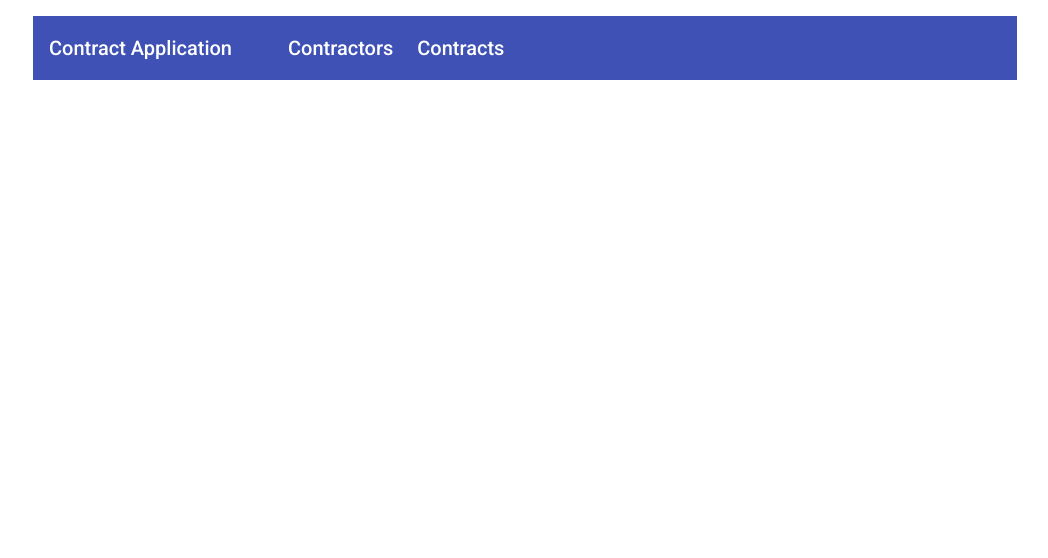
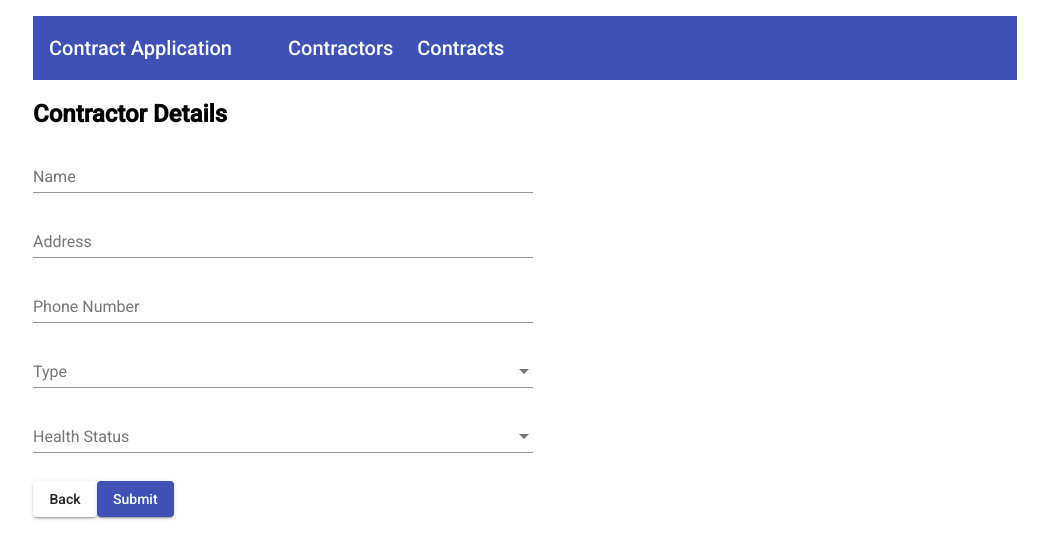
Before and after one commit to ammachadoGIT/ContractApplication, an Angular app in the folder app-contract/: page /contractors/new in a window 1280 px wide. Shown: the top 558 px of the page, without its empty margins (115-1163 px from the left). Built offline with nearby package versions, Linux system fonts and the light colour scheme; no server answers.

Commit message:
fix contractor detail page

```diff
--- a/app-contract/src/app/contractor-detail/contractor-detail.component.html
+++ b/app-contract/src/app/contractor-detail/contractor-detail.component.html
@@ -1,34 +1,45 @@
-<div *ngIf="contractor">
+<div>
   <h2>Contractor Details</h2>
 
   <form class="contractor-form">
 
     <mat-form-field class="contractor-full-width">
       <mat-label>Name</mat-label>
-      <input matInput id="contractor-name" name="name" [(ngModel)]="contractor.name" readonly />
+      <input matInput id="contractor-name" name="name" [(ngModel)]="contractor.name" [readonly]="isReadOnly" />
     </mat-form-field>
 
     <mat-form-field class="contractor-full-width">
       <mat-label>Address</mat-label>
-      <input matInput id="contractor-address" name="address" [(ngModel)]="contractor.address" readonly />
+      <input matInput id="contractor-address" name="address" [(ngModel)]="contractor.address" [readonly]="isReadOnly" />
     </mat-form-field>
 
     <mat-form-field class="contractor-full-width">
       <mat-label>Phone Number</mat-label>
-      <input matInput id="contractor-phoneNumber" name="phoneNumber" [(ngModel)]="contractor.phoneNumber" readonly />
+      <input matInput id="contractor-phoneNumber" name="phoneNumber" [(ngModel)]="contractor.phoneNumber"
+        [readonly]="isReadOnly" />
     </mat-form-field>
 
-    <mat-form-field class="contractor-full-width">
+    <mat-form-field class="contractor-full-width" *ngIf="contractor">
       <mat-label>Type</mat-label>
-      <mat-select id="contractor-type" name="type" [(ngModel)]="contractor.contractorType" readonly ></mat-select>
+      <mat-select id="contractor-type" name="type" [(ngModel)]="contractor.contractorType" [disabled]="isReadOnly">
+      </mat-select>
     </mat-form-field>
 
-    <mat-form-field class="contractor-full-width">
+    <mat-form-field class="contractor-full-width" *ngIf="contractor">
       <mat-label>Health Status</mat-label>
-      <mat-select id="contractor-healthStatus" name="healthStatus" [(ngModel)]="contractor.healthStatus" readonly ></mat-select>
+      <mat-select id="contractor-healthStatus" name="healthStatus" [(ngModel)]="contractor.healthStatus"
+        [disabled]="isReadOnly">
+        <mat-option value="1">aaa</mat-option>
+        <mat-option value="2">bbb</mat-option>
+      </mat-select>
     </mat-form-field>
 
-    <button mat-raised-button (click)="goBack()">Go back</button>
+    <mat-action-list>
+      <button mat-raised-button (click)="goBack()">Back</button>
+      <button mat-raised-button (click)="add(contractor);" color="primary" *ngIf="!isReadOnly">
+        Submit
+      </button>
+    </mat-action-list>
   </form>
 
 </div>
--- a/app-contract/src/app/contractor-detail/contractor-detail.component.ts
+++ b/app-contract/src/app/contractor-detail/contractor-detail.component.ts
@@ -8,23 +8,36 @@ import { ContractorService } from '../contractors/contractor.service';
 @Component({
   selector: 'app-contractor-detail',
   templateUrl: './contractor-detail.component.html',
-  styleUrls: [ './contractor-detail.component.css' ]
+  styleUrls: ['./contractor-detail.component.css']
 })
 export class ContractorDetailComponent implements OnInit {
   contractor: Contractor;
+  isReadOnly: boolean;
 
   constructor(
     private route: ActivatedRoute,
     private contractorService: ContractorService,
     private location: Location
-  ) {}
+  ) { }
 
   ngOnInit(): void {
-    this.getContractor();
+    const id = +this.route.snapshot.paramMap.get('id');
+    if (id) {
+      this.getContractor(id)
+      this.isReadOnly = true;
+    }
+    else {
+      this.clearContractor();
+      this.isReadOnly = false;
+    }
   }
 
-  getContractor(): void {
-    const id = +this.route.snapshot.paramMap.get('id');
+  add(contractor: Contractor): void {
+    this.contractorService.addContractor(contractor)
+      .subscribe(_ => this.clearContractor());
+  }
+
+  getContractor(id: number): void {
     this.contractorService.getContractor(id)
       .subscribe(contractor => this.contractor = contractor);
   }
@@ -32,4 +45,15 @@ export class ContractorDetailComponent implements OnInit {
   goBack(): void {
     this.location.back();
   }
+
+  clearContractor() {
+    this.contractor = {
+      id: 0,
+      name: '',
+      address: '',
+      phoneNumber: '',
+      healthStatus: null,
+      contractorType: null
+    };
+  }
 }
```
